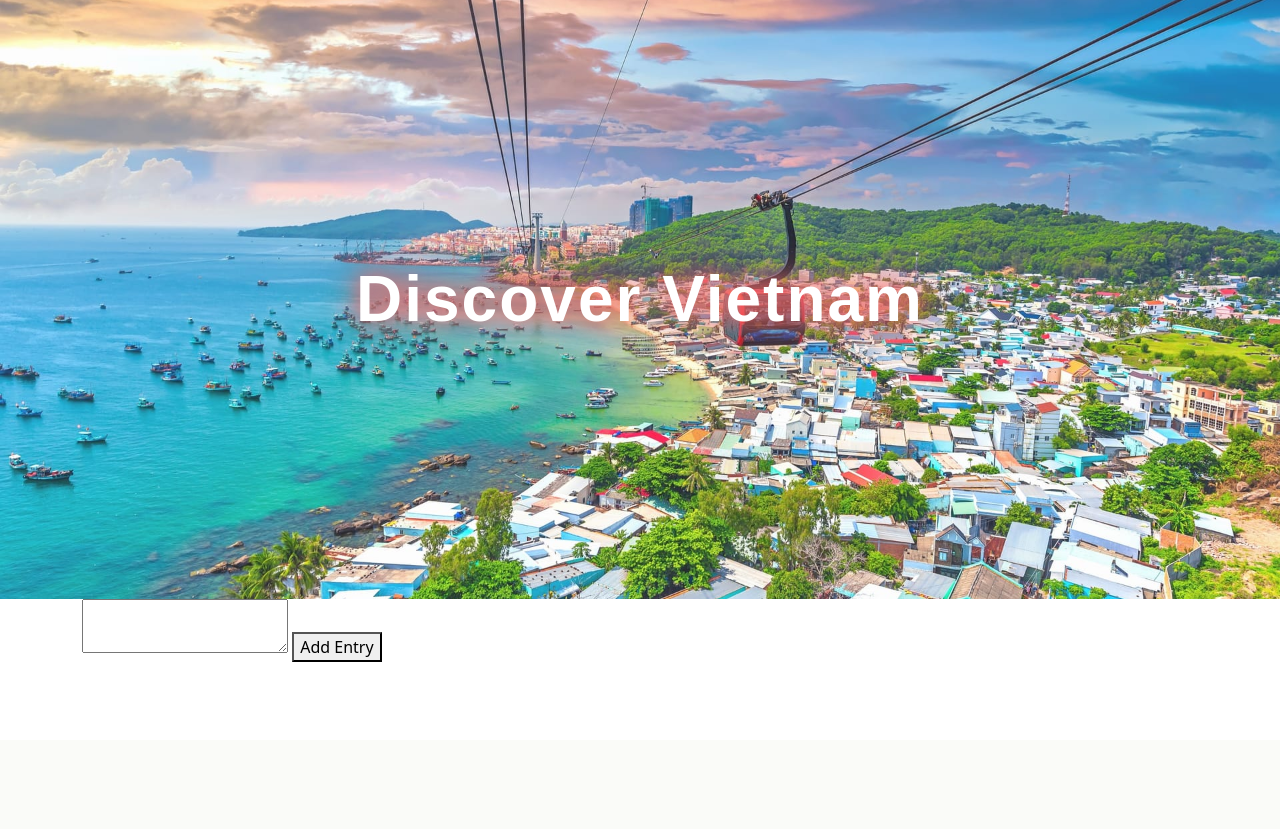
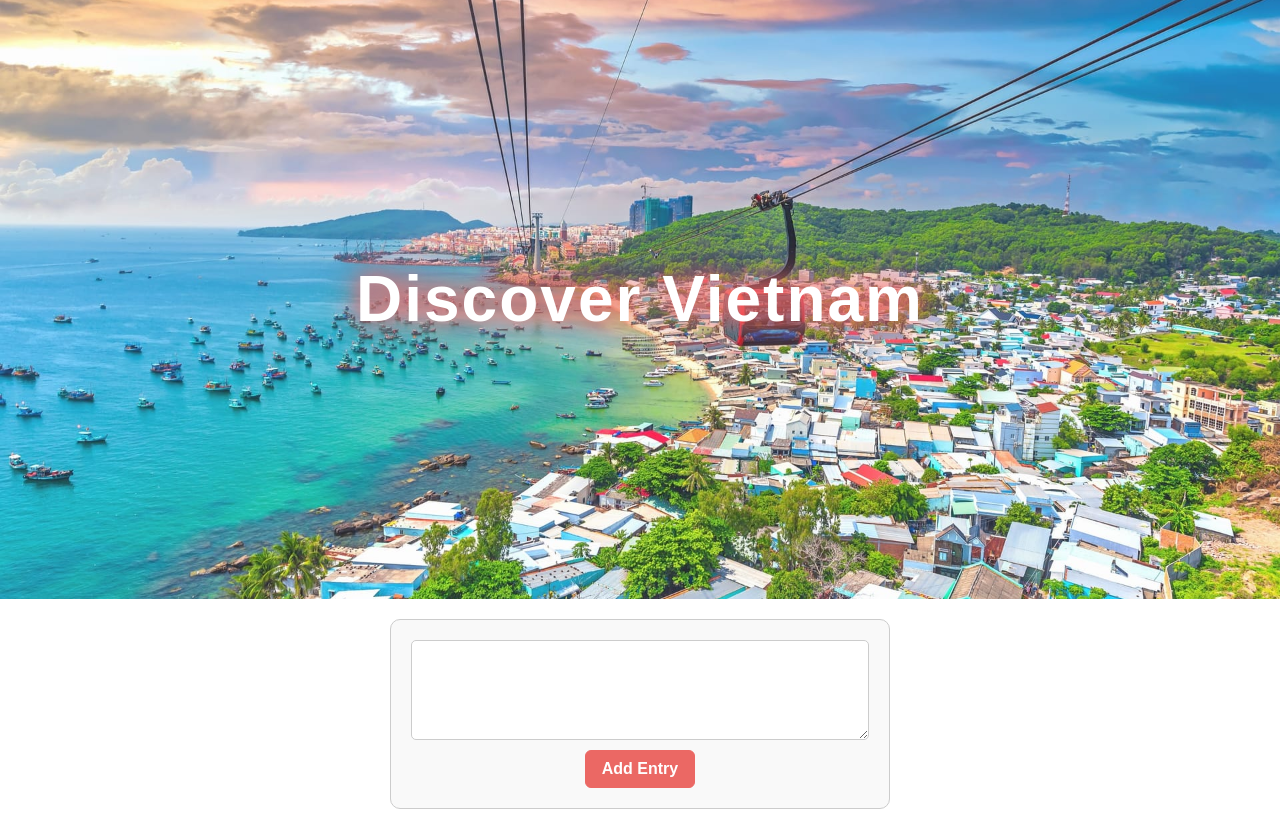
Before and after one commit to jmasters89/travel-blog, a Flask app: page /vietnam in a window 1280 px wide. Shown: the part 60-889 px from the top of the page. Before the commit the page ends 722 px from the top, so only its background shows below. Run offline with Flask 3, Linux system fonts and the light colour scheme; some libraries are stand-ins or nearby versions; some web fonts are replaced.

Commit message:
turned journal entries into cards

```diff
--- a/website/static/css/styles.css
+++ b/website/static/css/styles.css
@@ -73,8 +73,44 @@
     background: none;
     border: none;
     cursor: pointer;
-    color: var(--bs-primary); /* Set the color to the primary color */
+    color: var(--bs-secondary); /* Set the color to the primary color */
 }
 .edit-btn i, .delete-btn i {
   font-size: 1.2em;
 }
+
+.form-container {
+  display: flex;
+  flex-direction: column;
+  align-items: center;
+  margin: 20px auto;
+  padding: 20px;
+  border: 1px solid #ccc;
+  border-radius: 10px;
+  max-width: 500px;
+  background-color: #f9f9f9;
+}
+
+.form-textarea {
+  width: 100%;
+  height: 100px;
+  padding: 10px;
+  margin-bottom: 10px;
+  border: 1px solid #ccc;
+  border-radius: 5px;
+  font-size: 16px;
+}
+
+.form-button {
+  padding: 10px 20px;
+  border: none;
+  border-radius: 5px;
+  background-color: var(--bs-primary);
+  color: white;
+  font-size: 16px;
+  cursor: pointer;
+}
+
+.form-button:hover {
+  background-color: var(--bs-secondary);
+}
--- a/website/static/js/journal.js
+++ b/website/static/js/journal.js
@@ -71,16 +71,19 @@ document.addEventListener('DOMContentLoaded', function() {
   function createEntryElement(entry) {
     const entryDiv = document.createElement('div');
     entryDiv.id = `entry-${entry._id}`;
-    entryDiv.className = 'journal-entry';
+    entryDiv.className = 'card mb-3 journal-entry';
     entryDiv.innerHTML = `
-      <p>${entry.content}</p>
-      <p><small>By ${entry.author} on ${new Date(entry.timestamp).toLocaleString()}</small></p>
-      <button class="edit-btn" onclick="editEntry('${entry._id}', '${entry.content}')">
-        <i class="fas fa-edit"></i>
-      </button>
-      <button class="delete-btn" onclick="deleteJournalEntry('${entry._id}')">
-        <i class="fas fa-trash-alt"></i>
-      </button>
+      <h3 class="card-header">Entry ID: ${entry._id}</h3>
+      <div class="card-body">
+        <h6 class="card-subtitle mb-2 text-muted">By ${entry.author} on ${new Date(entry.timestamp).toLocaleString()}</h6>
+        <p class="card-text">${entry.content}</p>
+        <button class="btn btn-primary edit-btn" onclick="editEntry('${entry._id}', '${entry.content.replace(/'/g, "\\'")}')">
+          <i class="fas fa-edit"></i> Edit
+        </button>
+        <button class="btn btn-danger delete-btn" onclick="deleteJournalEntry('${entry._id}')">
+          <i class="fas fa-trash-alt"></i> Delete
+        </button>
+      </div>
     `;
     return entryDiv;
   }
--- a/website/templates/vietnam.html
+++ b/website/templates/vietnam.html
@@ -5,9 +5,9 @@
 {% block content %}
   <div id="journal-entries"></div>
 
-  <form id="journal-form">
-    <textarea id="journal-content" required></textarea>
-    <button type="submit">Add Entry</button>
+  <form id="journal-form" class="form-container">
+    <textarea id="journal-content" class="form-textarea" required></textarea>
+    <button type="submit" class="btn btn-primary">Add Entry</button>
   </form>
 
   <script src="{{ url_for('static', filename='js/journal.js') }}"></script>
```
